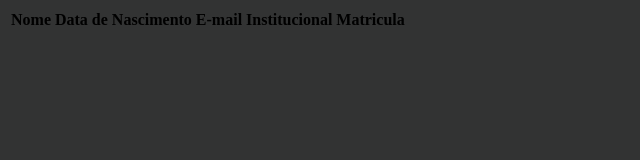
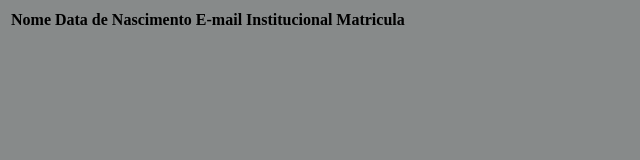
Before and after one commit to Luanoly/PROJETO-MODULO-2, a plain HTML site: page index.html in a window 1280 px wide. Shown: the whole page, without its empty margins (0-640 px from the left). Drawn offline with Linux system fonts and the light colour scheme; no server answers.

Commit message:
Update style.css

```diff
--- a/style.css
+++ b/style.css
@@ -1,3 +1,3 @@
 body {
-    background: rgb(50, 51, 51);
+    background: rgb(135, 138, 138);
 }
```
